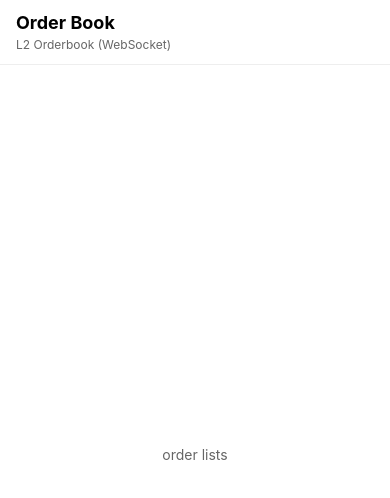
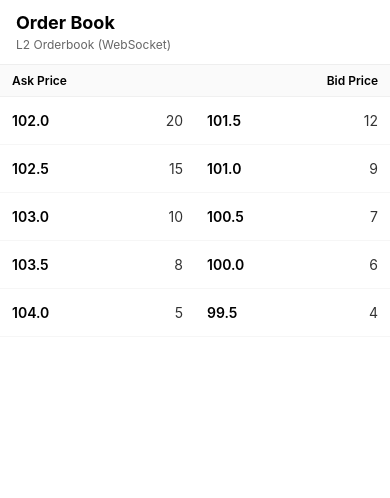
Before and after one commit to Sukshith27/OrderBookUI, a React Native app: screen / in a window 390 px wide. Shown: the top 498 px of the page. Built offline with nearby package versions, Linux system fonts and the light colour scheme.

Commit message:
feat(ui): OderBookScreen with flatlist and OrderRow using static data

```diff
--- /dev/null
+++ b/src/components/OrderRow.js
@@ -0,0 +1,19 @@
+import React from 'react';
+import { View, Text, StyleSheet } from 'react-native';
+
+export default function OrderRow({ price = '', size = '', side = 'ask' }) {
+  return (
+    <View style={[styles.container, side === 'ask' ? styles.ask : styles.bid]}>
+      <Text style={styles.price}>{price}</Text>
+      <Text style={styles.size}>{String(size)}</Text>
+    </View>
+  );
+}
+
+const styles = StyleSheet.create({
+  container: { flexDirection: 'row', justifyContent: 'space-between', paddingVertical: 8, paddingHorizontal: 12 },
+  ask: {},
+  bid: {},
+  price: { width: 50, fontWeight: '600' },
+  size: { width: 50, textAlign: 'right', color: '#333' },
+});
--- a/src/screens/OrderBookScreen.js
+++ b/src/screens/OrderBookScreen.js
@@ -1,8 +1,41 @@
 // src/screens/OrderBookScreen.js
-import React from 'react';
-import { View, Text, StyleSheet } from 'react-native';
+import React, {useMemo} from 'react';
+import { View, Text, StyleSheet, FlatList } from 'react-native';
+import OrderRow from '../components/OrderRow';
+
+
+const SAMPLE_ASKS = [
+    { price: '102.0', size: 20 },
+    { price: '102.5', size: 15 },
+    { price: '103.0', size: 10 },
+    { price: '103.5', size: 8 },
+    { price: '104.0', size: 5 },
+];
+
+const SAMPLE_BIDS = [
+    { price: '101.5', size: 12 },
+    { price: '101.0', size: 9 },
+    { price: '100.5', size: 7 },
+    { price: '100.0', size: 6 },
+    { price: '99.5', size: 4 },
+];
 
 export default function OrderBookScreen() {
+
+    const rows = useMemo(() => {
+        const maxLen = Math.max(SAMPLE_ASKS.length, SAMPLE_BIDS.length);
+        const out = [];
+        for (let i = 0; i < maxLen; i++) {
+            out.push({
+                key: String(i),
+                ask: SAMPLE_ASKS[i] || { price: '', size: '' },
+                bid: SAMPLE_BIDS[i] || { price: '', size: '' },
+            });
+        }
+        return out;
+    }, []);
+
+
     return (
         <View style={styles.container}>
             <View style={styles.header}>
@@ -10,20 +43,54 @@
                 <Text style={styles.subtitle}>L2 Orderbook (WebSocket)</Text>
             </View>
 
-            <View style={styles.placeholder}>
-                <Text style={styles.placeholderText}>
-                    order lists
-                </Text>
+            <View style={styles.tableHeader}>
+                <Text style={[styles.colHeader, styles.left]}>Ask Price</Text>
+                <Text style={[styles.colHeader, styles.right]}>Bid Price</Text>
             </View>
+            <FlatList
+                data={rows}
+                keyExtractor={(i) => i.key}
+                renderItem={({ item }) => (
+                    <View style={styles.row}>
+                        <View style={styles.side}>
+                            <OrderRow price={item.ask.price} size={item.ask.size} side="ask" />
+                        </View>
+                        <View style={styles.side}>
+                            <OrderRow price={item.bid.price} size={item.bid.size} side="bid" />
+                        </View>
+                    </View>
+                )}
+                initialNumToRender={10}
+                maxToRenderPerBatch={15}
+                windowSize={21}
+                getItemLayout={(data, index) => ({ length: 48, offset: 48 * index, index })}
+                contentContainerStyle={styles.listContent}
+            />
+
         </View>
     );
 }
 
 const styles = StyleSheet.create({
-    container: { flex: 1, backgroundColor: '#fff' },
-    header: { paddingHorizontal: 16, paddingVertical: 12, borderBottomWidth: 1, borderColor: '#eee' },
-    title: { fontSize: 18, fontWeight: '700' },
-    subtitle: { fontSize: 12, color: '#666', marginTop: 4 },
-    placeholder: { flex: 1, alignItems: 'center', justifyContent: 'center', padding: 20 },
-    placeholderText: { color: '#666', textAlign: 'center' },
+  container: { flex: 1, backgroundColor: '#fff' },
+  header: { paddingHorizontal: 16, paddingVertical: 12, borderBottomWidth: 1, borderColor: '#eee' },
+  title: { fontSize: 18, fontWeight: '700' },
+  subtitle: { fontSize: 12, color: '#666', marginTop: 4 },
+
+  tableHeader: {
+    flexDirection: 'row',
+    justifyContent: 'space-between',
+    paddingHorizontal: 12,
+    paddingVertical: 8,
+    backgroundColor: '#fafafa',
+    borderBottomWidth: 1,
+    borderColor: '#f0f0f0',
+  },
+  colHeader: { fontSize: 12, fontWeight: '600' },
+  left: { textAlign: 'left' },
+  right: { textAlign: 'right' },
+
+  listContent: { paddingBottom: 24 },
+  row: { flexDirection: 'row', height: 48, alignItems: 'center', borderBottomWidth: 1, borderColor: '#f6f6f6' },
+  side: { flex: 1 },
 });
```
